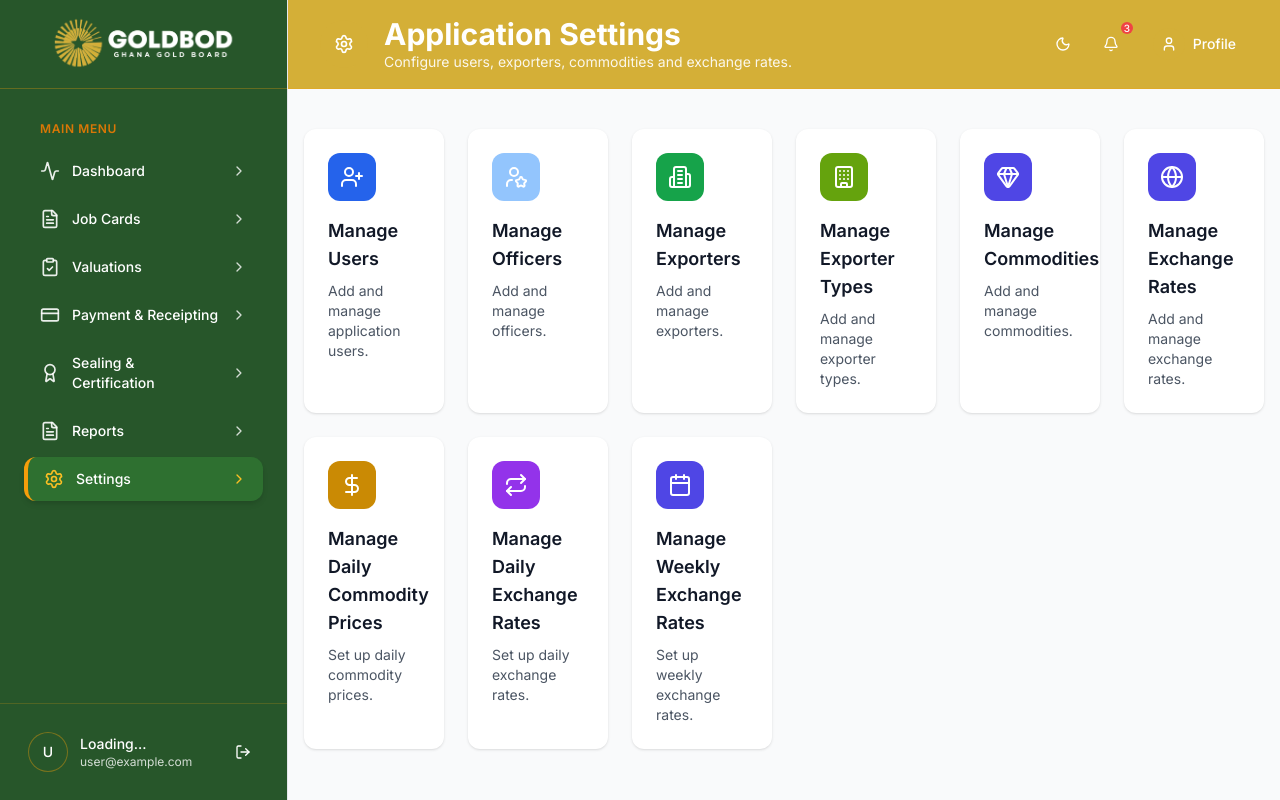
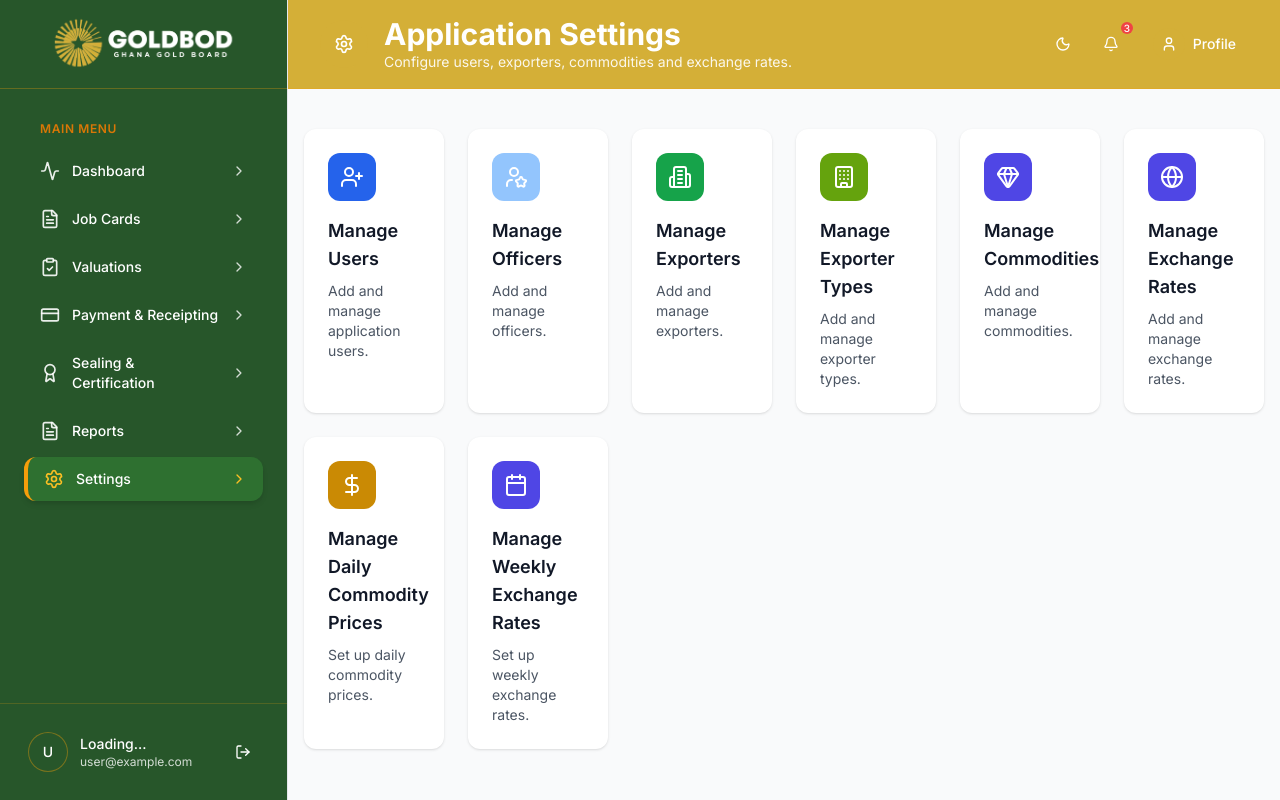
Before and after one commit to krys2fa/gbrapp, a Next.js app: page /setup in a window 1280 px wide. Built offline with nearby package versions, Linux system fonts and the light colour scheme.

Commit message:
(fix): ensure links are to invoices and not job cards for the invoice list

```diff
--- a/app/payment-receipting/page.tsx
+++ b/app/payment-receipting/page.tsx
@@ -305,7 +305,16 @@ function PaymentList() {
             {items.map((d) => (
               <tr key={d.id} className="hover:bg-gray-50">
                 <td className="px-6 py-4 whitespace-nowrap text-sm font-medium text-indigo-600">
-                  <Link href={`/job-cards/${d.id}`} className="hover:underline">
+                  <Link
+                    href={
+                      d.assayInvoiceId
+                        ? `/job-cards/${d.id}/invoices/${d.assayInvoiceId}`
+                        : d.whtInvoiceId
+                        ? `/job-cards/${d.id}/invoices/${d.whtInvoiceId}`
+                        : `/job-cards/${d.id}`
+                    }
+                    className="hover:underline"
+                  >
                     {d.reference}
                   </Link>
                 </td>
--- a/app/setup/page.tsx
+++ b/app/setup/page.tsx
@@ -66,13 +66,13 @@ const setupOptions = [
     href: "/setup/daily-prices",
     color: "bg-yellow-600",
   },
-  {
-    label: "Manage Daily Exchange Rates",
-    description: "Set up daily exchange rates.",
-    icon: <Repeat className="h-6 w-6" />,
-    href: "/setup/daily-exchange",
-    color: "bg-purple-600",
-  },
+  // {
+  //   label: "Manage Daily Exchange Rates",
+  //   description: "Set up daily exchange rates.",
+  //   icon: <Repeat className="h-6 w-6" />,
+  //   href: "/setup/daily-exchange",
+  //   color: "bg-purple-600",
+  // },
   {
     label: "Manage Weekly Exchange Rates",
     description: "Set up weekly exchange rates.",
```
